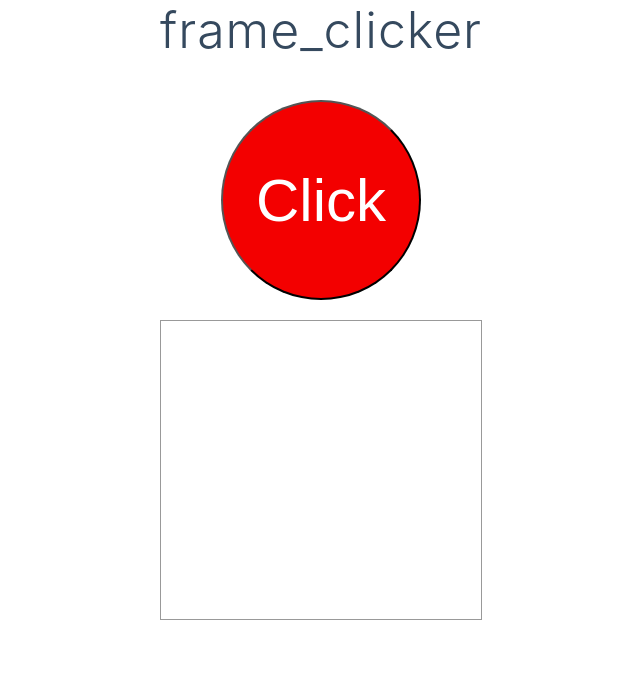
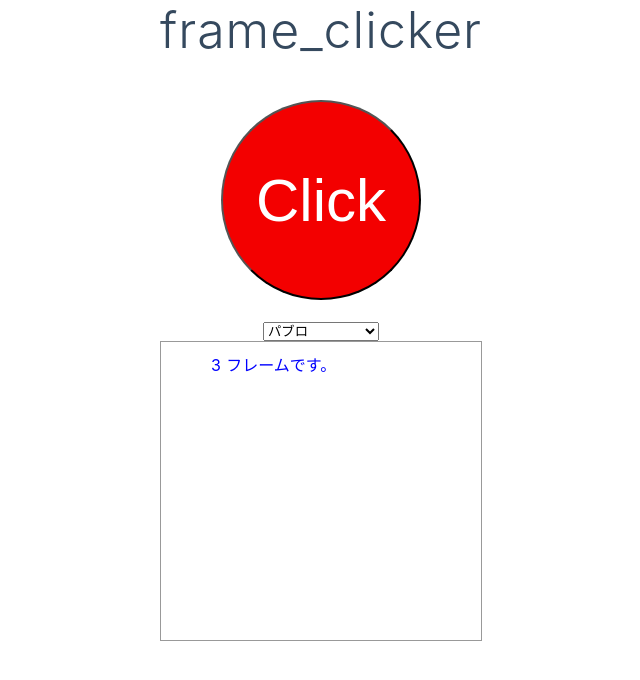
Before and after one commit to rhythm191/pablo_clicker, a Nuxt app: page / in a window 1280 px wide. Shown: the top 680 px of the page, without its empty margins (319-959 px from the left). Built offline with nearby package versions, Linux system fonts and the light colour scheme.

Commit message:
fix: select valid rate

```diff
--- /dev/null
+++ b/assets/rate.js
@@ -0,0 +1,20 @@
+class Rate {
+  constructor(rate, validRate) {
+    this.rate = rate
+    this.validRate = validRate
+  }
+
+  isValid() {
+    return this.rate === this.validRate
+  }
+
+  isFast() {
+    return this.rate < this.validRate
+  }
+
+  isSlow() {
+    return this.rate > this.validRate
+  }
+}
+
+export default Rate
--- a/components/App.vue
+++ b/components/App.vue
@@ -1,30 +1,41 @@
 <template>
   <div>
     <ClickButton @measure="appendRate"></ClickButton>
-    <ClickLog :rates="rates"></ClickLog>
+    <RateSelector
+      :valid-rate="validRate"
+      @change="changeValidRate"
+    ></RateSelector>
+    <ClickLog :rates="clickRates"></ClickLog>
   </div>
 </template>
 
 <script>
+import Rate from '../assets/rate'
+
 import ClickButton from './ClickButton'
+import RateSelector from './RateSelector'
 import ClickLog from './ClickLog'
 
 export default {
   components: {
     ClickButton,
+    RateSelector,
     ClickLog
   },
 
   data() {
     return {
-      rates: []
+      validRate: 7,
+      clickRates: [new Rate(3, 3)]
     }
   },
 
   methods: {
     appendRate(value) {
-      console.log('hoge')
-      this.rates.push(value)
+      this.clickRates.push(new Rate(value, this.validRate))
+    },
+    changeValidRate(value) {
+      this.validRate = value
     }
   }
 }
--- a/components/ClickLog.vue
+++ b/components/ClickLog.vue
@@ -1,8 +1,16 @@
 <template>
   <div class="click-log">
     <ul class="click-log__list">
-      <li v-for="(item, index) in rates.reverse()" :key="index">
-        {{ item }} フレームです。
+      <li
+        v-for="(rate, index) in reverseRate"
+        :key="index"
+        :class="{
+          valid: rate.isValid(),
+          fast: rate.isFast(),
+          slow: rate.isSlow()
+        }"
+      >
+        {{ rate.rate }} フレームです。
       </li>
     </ul>
   </div>
@@ -14,6 +22,11 @@ export default {
     rates: {
       type: Array,
       required: true
+    }
+  },
+  computed: {
+    reverseRate() {
+      return this.rates.concat().reverse()
     }
   }
 }
@@ -32,4 +45,14 @@ export default {
   margin: 0;
   list-style: none;
 }
+
+.valid {
+  color: blue;
+}
+.fast {
+  color: red;
+}
+.slow {
+  color: orange;
+}
 </style>
--- /dev/null
+++ b/components/RateSelector.vue
@@ -0,0 +1,32 @@
+<template>
+  <div>
+    <select @change="$emit('change', $event.target.value)">
+      <option
+        v-for="(weapon, index) in weapons"
+        :key="index"
+        :value="weapon.rate"
+        >{{ weapon.name }}</option
+      >
+    </select>
+  </div>
+</template>
+
+<script>
+export default {
+  props: {
+    validRate: {
+      type: Number,
+      default: 7
+    }
+  },
+  data() {
+    return {
+      weapons: [
+        { name: 'パブロ', rate: 7 },
+        { name: 'ボトルガイザー', rate: 8 },
+        { name: 'ホクサイ', rate: 11 }
+      ]
+    }
+  }
+}
+</script>
```
